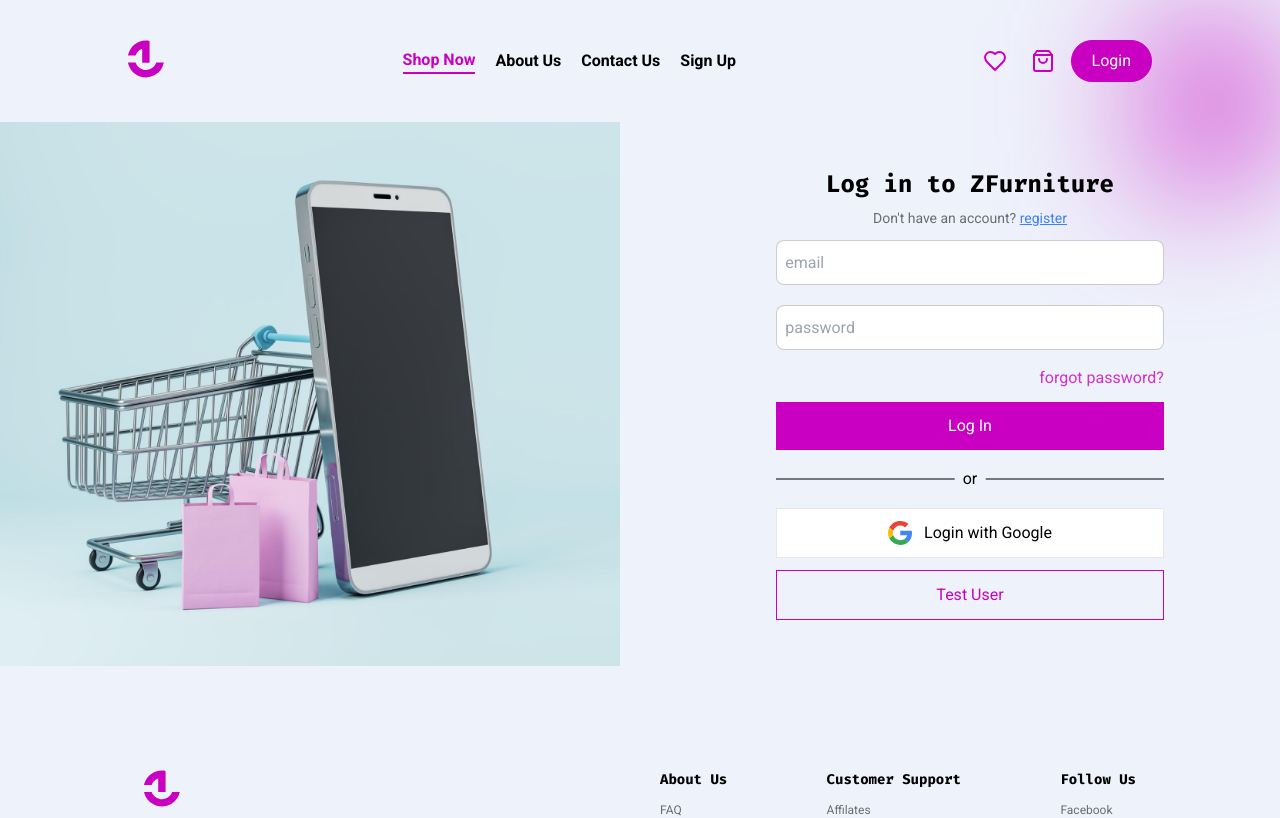
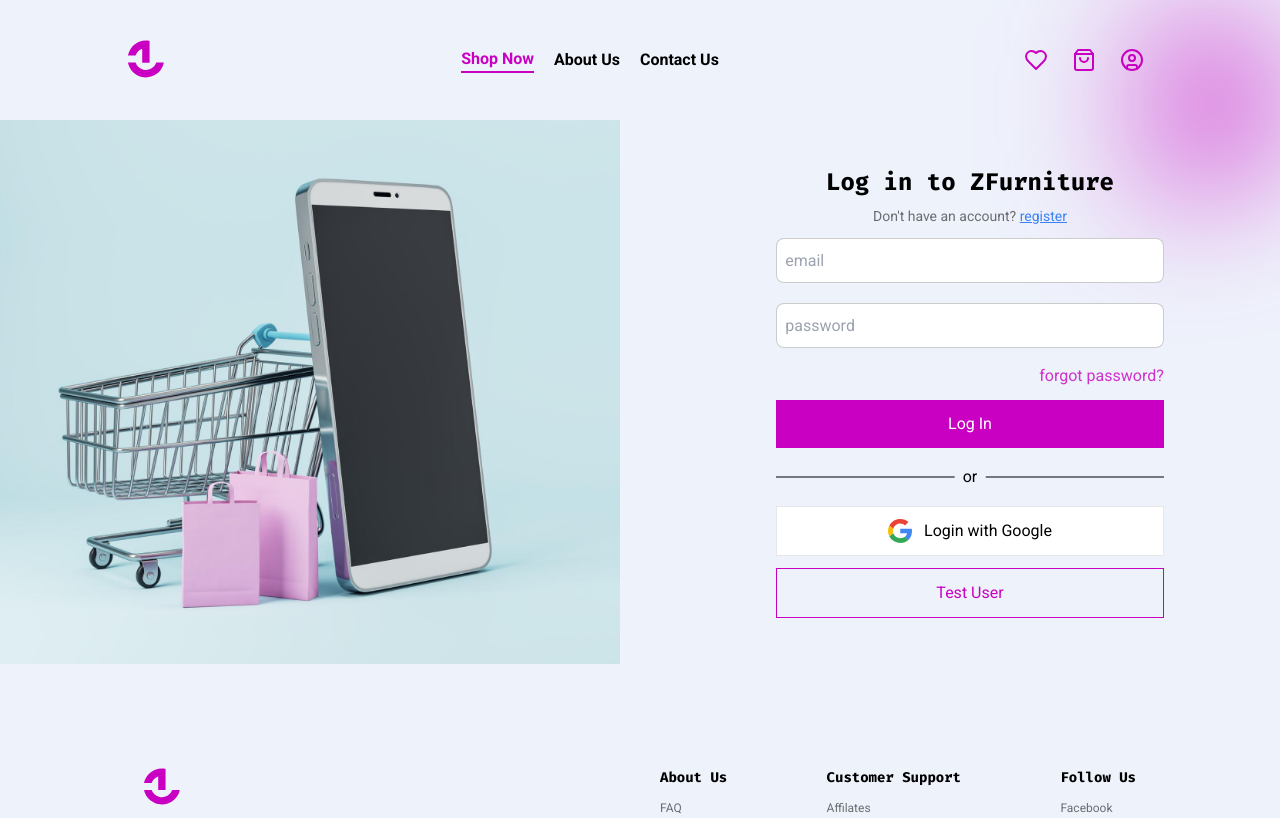
Before and after one commit to efezinoidisi/furniture-app, a Next.js app: page /login in a window 1280 px wide. Shown: the top 818 px of the page. Built offline with nearby package versions, Linux system fonts and the light colour scheme; no server answers; the database is empty.

Commit message:
add user dropdown navigation

```diff
--- a/package.json
+++ b/package.json
@@ -17,7 +17,7 @@
     "gsap": "^3.12.4",
     "lodash.debounce": "^4.0.8",
     "lucide-react": "^0.312.0",
-    "next": "^14.1.3",
+    "next": "^14.1.4",
     "nodemailer": "^6.9.8",
     "react": "^18.2.0",
     "react-copy-to-clipboard": "^5.1.0",
@@ -39,6 +39,7 @@
     "eslint-config-next": "^14.1.0",
     "postcss": "^8",
     "tailwindcss": "^3.3.0",
+    "tailwindcss-animate": "^1.0.7",
     "typescript": "^5"
   }
 }
--- a/src/components/navigation/main-nav.tsx
+++ b/src/components/navigation/main-nav.tsx
@@ -1,14 +1,14 @@
-'use client';
-import Image from 'next/image';
-import NavLinks from './nav-links';
-import Link from 'next/link';
-import { Icons } from '@/lib/icons';
-import DefaultButton from '../buttons/default-button';
-import CartLink from './cart';
-import { useState } from 'react';
-import Overlay from '../shared/overlay';
-import Logout from './logout';
-import { useSession } from '../store/contexts/session-context';
+"use client";
+import { Icons } from "@/lib/icons";
+import Image from "next/image";
+import Link from "next/link";
+import { useState } from "react";
+import DefaultButton from "../buttons/default-button";
+import Overlay from "../shared/overlay";
+import { useSession } from "../store/contexts/session-context";
+import UserNavDropdown from "../user/user-nav-dropdown";
+import CartLink from "./cart";
+import NavLinks from "./nav-links";
 
 export default function MainNav() {
   const [showMenu, setShowMenu] = useState(false);
@@ -18,95 +18,63 @@
     setShowMenu((prev) => !prev);
   };
 
-  const navigationLinks: {
-    path: string;
-    title: string;
-    isVisible?: boolean;
-  }[] = [
-    {
-      path: '/products',
-      title: 'shop now',
-    },
-    {
-      path: '',
-      title: 'about us',
-    },
-    {
-      path: '',
-      title: 'contact us',
-    },
-    {
-      path: '/signup',
-      title: 'sign up',
-      isVisible: !isSignedIn,
-    },
-  ];
-
   return (
-    <header className='flex justify-between py-10 w-11/12 lg:w-4/5 mx-auto '>
-      <div className='flex gap-3 md:gap-7'>
+    <header className="flex justify-between py-10 w-11/12 lg:w-4/5 mx-auto ">
+      <div className="flex gap-3 md:gap-7">
         <DefaultButton
-          className='text-primary md:hidden link'
+          className="text-primary md:hidden link"
           onClick={toggleMenu}
         >
-          <Icons.menu className='text-2xl' size={40} />
+          <Icons.menu className="text-2xl" size={40} />
         </DefaultButton>
-        <Link href={'/'} className='link'>
+        <Link href={"/"} className="link">
           <Image
-            src={'/assets/images/logo.svg'}
-            alt='logo'
+            src={"/assets/images/logo.svg"}
+            alt="logo"
             width={40}
             height={40}
-            className='w-9'
+            className="w-9"
           />
         </Link>
       </div>
       <NavLinks
         navigationLinks={navigationLinks}
-        className='md:flex gap-x-5 items-center hidden'
-        linkStyle='first:text-primary font-bold text-black first:border-b-2 first:border-primary capitalize link hover:text-primary/80'
+        className="md:flex gap-x-5 items-center hidden"
+        linkStyle="first:text-primary font-bold text-black first:border-b-2 first:border-primary capitalize link hover:text-primary/80"
       />
-      <div className='flex items-center gap-1 md:gap-3'>
+      <div className="flex items-center gap-1 md:gap-3">
         <Link
-          href={'/wishlist'}
-          className='text-primary rounded-[2rem] p-2 capitalize link group'
+          href={"/wishlist"}
+          className="text-primary rounded-[2rem] p-2 capitalize link group"
         >
-          <Icons.heart className='group-hover:fill-white' />
+          <Icons.heart className="group-hover:fill-white" />
         </Link>
         <CartLink />
-        {isSignedIn ? (
-          <Logout />
-        ) : (
-          <Link
-            href={'/login'}
-            className='bg-primary text-white rounded-[2rem] px-3 md:px-5 py-2 capitalize link hover:bg-white hover:text-primary border border-primary'
-          >
-            login
-          </Link>
-        )}
+
+        <UserNavDropdown />
       </div>
 
       {showMenu ? (
         <>
           <Overlay handleClick={toggleMenu} />
-          <div className='fixed inset-y-0 bg-white-gradient left-0 w-2/4 py-10 px-7 rounded-tr-sl z-[100] md:hidden transition-transform animate-slide-in'>
-            <div className='flex items-center justify-between w-full mb-9'>
-              {' '}
+          <div className="fixed inset-y-0 bg-white-gradient left-0 w-2/4 py-10 px-7 rounded-tr-sl z-[100] md:hidden transition-transform animate-slide-in">
+            <div className="flex items-center justify-between w-full mb-9">
+              {" "}
               <Image
-                src={'/assets/images/logo.svg'}
-                alt='logo'
+                src={"/assets/images/logo.svg"}
+                alt="logo"
                 width={40}
                 height={40}
-                className='w-6'
+                className="w-6"
               />
-              <DefaultButton onClick={toggleMenu} className='text-xl'>
+              <DefaultButton onClick={toggleMenu} className="text-xl">
                 <Icons.close />
               </DefaultButton>
             </div>
             <NavLinks
               navigationLinks={navigationLinks}
-              className='flex flex-col gap-y-5 items-start'
-              linkStyle='first:text-primary font-bold text-black first:border-b-2 first:border-primary capitalize w-fit hover:text-primary/80'
+              className="flex flex-col gap-y-5 items-start"
+              linkStyle="first:text-primary font-bold text-black first:border-b-2 first:border-primary capitalize w-fit hover:text-primary/80"
               handleLinkClick={toggleMenu}
             />
           </div>
@@ -115,3 +83,21 @@
     </header>
   );
 }
+
+const navigationLinks: {
+  path: string;
+  title: string;
+}[] = [
+  {
+    path: "/products",
+    title: "shop now",
+  },
+  {
+    path: "",
+    title: "about us",
+  },
+  {
+    path: "",
+    title: "contact us",
+  },
+];
--- /dev/null
+++ b/src/components/user/user-nav-dropdown.tsx
@@ -0,0 +1,58 @@
+"use client";
+
+import { Icons } from "@/lib/icons";
+import { mergeStyles } from "@/utils/style-helpers";
+import Link from "next/link";
+import { useState } from "react";
+import Logout from "../navigation/logout";
+import { useSession } from "../store/contexts/session-context";
+
+export default function UserNavDropdown() {
+  const { isSignedIn } = useSession();
+
+  const [showDropdown, setShowDropdown] = useState(false);
+
+  const toggleDropdown = () => {
+    setShowDropdown((prev) => !prev);
+  };
+
+  return (
+    <div className="relative">
+      <button
+        onClick={toggleDropdown}
+        className="text-primary rounded-[2rem] p-2 group"
+        title="user menu navigation"
+      >
+        <Icons.person className="group-hover:fill-white " />
+      </button>
+      {showDropdown ? (
+        <nav
+          className={mergeStyles(
+            "absolute top-full bg-background rounded py-3 grid text-nowrap px-5 right-0 animate-in duration-500 ease-in-out"
+          )}
+        >
+          {isSignedIn ? (
+            <>
+              <Logout />
+            </>
+          ) : (
+            <>
+              <Link
+                href={"/login"}
+                className="text-primary capitalize link hover:bg-white hover:text-primary"
+              >
+                login
+              </Link>
+              <Link
+                href={"/signup"}
+                className="text-primary capitalize link hover:bg-white hover:text-primary"
+              >
+                sign up
+              </Link>
+            </>
+          )}
+        </nav>
+      ) : null}
+    </div>
+  );
+}
--- a/tailwind.config.ts
+++ b/tailwind.config.ts
@@ -1,63 +1,63 @@
-import type { Config } from 'tailwindcss';
+import type { Config } from "tailwindcss";
 
 const config: Config = {
   content: [
-    './src/pages/**/*.{js,ts,jsx,tsx,mdx}',
-    './src/components/**/*.{js,ts,jsx,tsx,mdx}',
-    './src/app/**/*.{js,ts,jsx,tsx,mdx}',
+    "./src/pages/**/*.{js,ts,jsx,tsx,mdx}",
+    "./src/components/**/*.{js,ts,jsx,tsx,mdx}",
+    "./src/app/**/*.{js,ts,jsx,tsx,mdx}",
   ],
   theme: {
     extend: {
       backgroundImage: {
-        'gradient-radial': 'radial-gradient(var(--tw-gradient-stops))',
-        'gradient-conic':
-          'conic-gradient(from 180deg at 50% 50%, var(--tw-gradient-stops))',
-        'spot-gradient':
-          'linear-gradient(270deg, #C900C1 -7.86%, rgba(201, 0, 193, 0.00) 91.6%)',
-        'white-gradient':
-          'linear-gradient(180deg, #EEF2FB 81.18%, rgba(238, 242, 251, 0.00) 100%) ,linear-gradient(180deg, #EEF2FB 81.18%, rgba(238, 242, 251, 0.00) 100%)',
+        "gradient-radial": "radial-gradient(var(--tw-gradient-stops))",
+        "gradient-conic":
+          "conic-gradient(from 180deg at 50% 50%, var(--tw-gradient-stops))",
+        "spot-gradient":
+          "linear-gradient(270deg, #C900C1 -7.86%, rgba(201, 0, 193, 0.00) 91.6%)",
+        "white-gradient":
+          "linear-gradient(180deg, #EEF2FB 81.18%, rgba(238, 242, 251, 0.00) 100%) ,linear-gradient(180deg, #EEF2FB 81.18%, rgba(238, 242, 251, 0.00) 100%)",
       },
       colors: {
-        background: '#EEF2FB',
-        primary: '#C900C1',
+        background: "#EEF2FB",
+        primary: "#C900C1",
         grey: {
-          100: '#6A6D70',
-          200: '#78798E',
-          300: '#C2C9D3',
-          400: '#505050',
+          100: "#6A6D70",
+          200: "#78798E",
+          300: "#C2C9D3",
+          400: "#505050",
         },
-        plain: '#E3F0FA',
+        plain: "#E3F0FA",
       },
 
       blur: {
-        main: '180px',
+        main: "180px",
       },
       fontFamily: {
-        inter: 'var(--font-inter)',
-        roboto: 'var(--font-roboto)',
-        'fira-code': 'var(--font-fira-code)',
+        inter: "var(--font-inter)",
+        roboto: "var(--font-roboto)",
+        "fira-code": "var(--font-fira-code)",
       },
       borderRadius: {
-        sl: '2rem',
+        sl: "2rem",
       },
       screens: {
-        sl: '500px',
+        sl: "500px",
       },
       animation: {
-        'slide-in': 'slide-in .5s linear',
+        "slide-in": "slide-in .5s linear",
       },
       keyframes: {
-        'slide-in': {
+        "slide-in": {
           from: {
-            translate: '-100%',
+            translate: "-100%",
           },
           to: {
-            translate: '0',
+            translate: "0",
           },
         },
       },
     },
   },
-  plugins: [],
+  plugins: [require("tailwindcss-animate")],
 };
 export default config;
```
